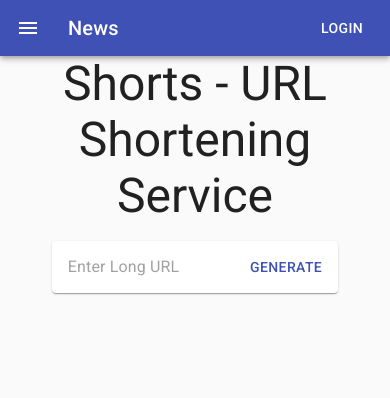
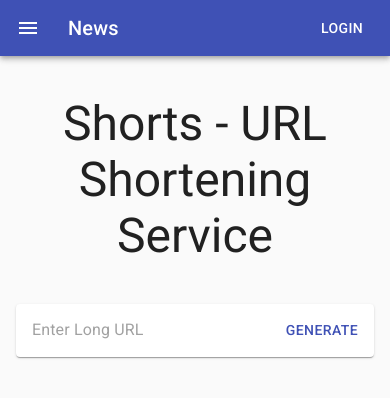
Before and after one commit to BhavyaCodes/url-shortener-ts-frontend, a React (Create React App) app: page / in a window 390 px wide. Shown: the top 398 px of the page. Built offline with nearby package versions, Linux system fonts and the light colour scheme.

Commit message:
update padding and margins

```diff
--- a/src/Form.tsx
+++ b/src/Form.tsx
@@ -19,6 +19,10 @@ const useStyles = makeStyles((theme: Theme) =>
     root: {
       textAlign: "center",
     },
+    title: {
+      marginTop: theme.spacing(5),
+      marginBottom: theme.spacing(5),
+    },
     inputContainer: {
       alignItems: "center",
       justifyContent: "center",
@@ -27,6 +31,9 @@ const useStyles = makeStyles((theme: Theme) =>
       marginLeft: "auto",
       marginRight: "auto",
       padding: theme.spacing(1),
+      [theme.breakpoints.down("sm")]: {
+        width: "100%",
+      },
     },
     input: {
       marginLeft: theme.spacing(1),
@@ -48,12 +55,15 @@ const useStyles = makeStyles((theme: Theme) =>
           color: theme.palette.secondary["main"],
         },
       },
+      padding: theme.spacing(2),
+      marginTop: theme.spacing(5),
     },
     shortUrlDiv: {
       display: "flex",
     },
     copyIcon: {
       color: theme.palette.grey[500],
+      marginLeft: theme.spacing(4),
     },
   })
 );
@@ -76,7 +86,12 @@ export default function Form() {
     <div>
       <Navbar />
       <Container className={classes.root}>
-        <Typography variant="h3" gutterBottom align="center">
+        <Typography
+          variant="h3"
+          gutterBottom
+          align="center"
+          className={classes.title}
+        >
           Shorts - URL Shortening Service
         </Typography>
         <Paper
```
